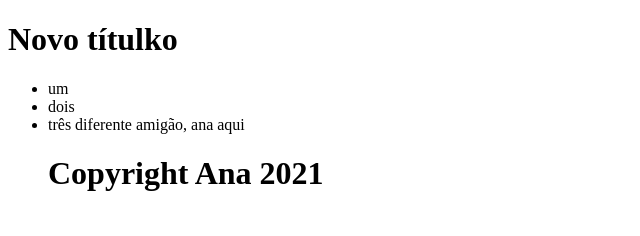
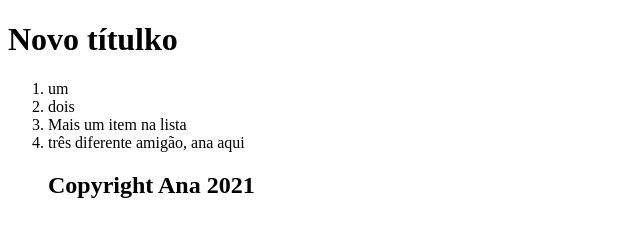
Before and after one commit to laradanteste/teste---git, a plain HTML site: page index.html in a window 1280 px wide. Shown: the whole page, without its empty margins (0-640 px from the left). Drawn offline with Linux system fonts and the light colour scheme.

Commit message:
Troca ul por ol e adicionando itens

```diff
--- a/index.html
+++ b/index.html
@@ -10,12 +10,17 @@
 
 <body>
   <h1>Novo títulko <br></h1>
-  <ul>
+  <ol>
     <li>um</li>
+
     <li>dois</li>
+
+    <li>Mais um item na lista</li>
+
     <li>três diferente amigão, ana aqui</li>
-    <h1>Copyright Ana 2021</h1>
-  </ul>
+
+    <h2>Copyright Ana 2021</h2>
+  </ol>
 
 </body>
 
```
